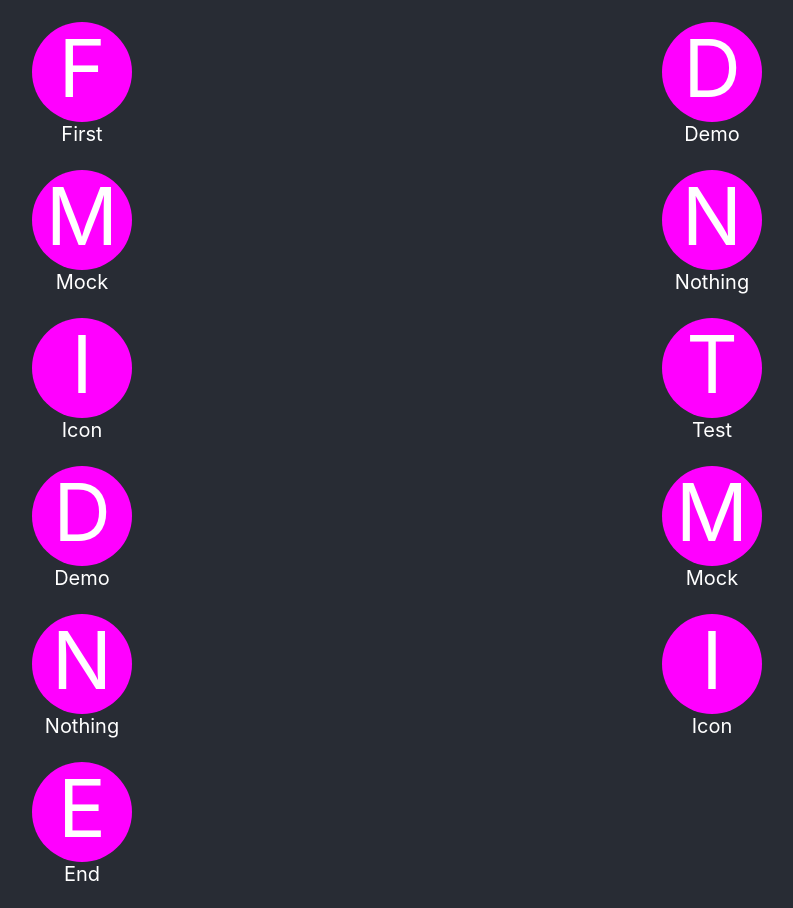
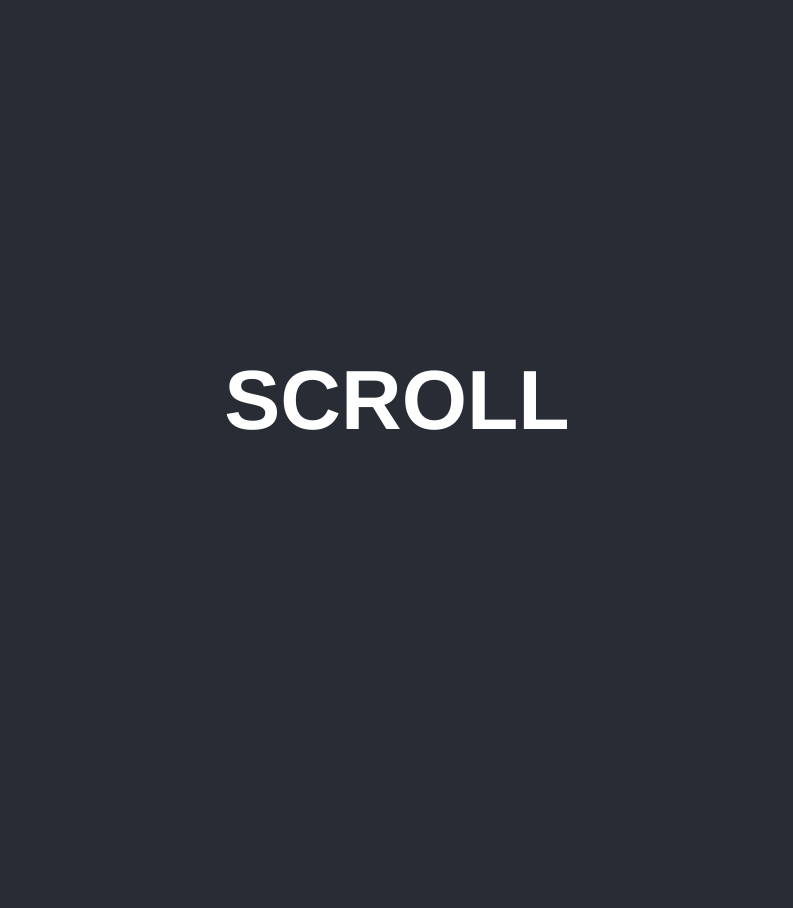
Before and after one commit to EnglishAW/watch-dev, a React (Create React App) app: page /up-down in a window 1280 px wide. Shown: the whole page, without its empty margins (243-1036 px from the left). After the commit the page ends 800 px from the top, so only its background shows below. Built offline with nearby package versions, Linux system fonts and the light colour scheme.

Commit message:
Scroll Up Down Project test

```diff
--- a/package.json
+++ b/package.json
@@ -12,7 +12,8 @@
     "@types/react-dom": "^18.0.11",
     "react": "^18.2.0",
     "react-dom": "^18.2.0",
-    "react-scripts": "5.0.1",
+    "react-router-dom": "^6.9.0",
+    "react-scripts": "^5.0.1",
     "typescript": "^4.9.5",
     "web-vitals": "^2.1.4"
   },
--- a/src/App.css
+++ b/src/App.css
@@ -5,6 +5,7 @@ html {
 .App {
   /* text-align: center; */
   /* max-width: 396px; */
+  height: 100%;
 }
 
 .App-logo {
--- a/src/App.tsx
+++ b/src/App.tsx
@@ -1,24 +1,23 @@
-import React from 'react';
+import React, { useEffect } from 'react';
 import './App.css';
-import ProjectShortcut from './components/project-icon/project-shortcut';
-import ProjectList from './components/project-list/project-list';
+import { BrowserRouter, Routes, Route } from "react-router-dom";
+import UpDownProject from './projects/up-down/up-down';
+import Home from './projects/home/home';
 
 function App() {
   return (
     <div className="App">
-      <ProjectList>
-        <ProjectShortcut title="First"/>
-        <ProjectShortcut title="Demo"/>
-        <ProjectShortcut title="Mock"/>
-        <ProjectShortcut title="Nothing"/>
-        <ProjectShortcut title="Icon"/>
-        <ProjectShortcut title="Test"/>
-        <ProjectShortcut title="Demo"/>
-        <ProjectShortcut title="Mock"/>
-        <ProjectShortcut title="Nothing"/>
-        <ProjectShortcut title="Icon"/>
-        <ProjectShortcut title="End"/>
-      </ProjectList>
+      <BrowserRouter>
+        <Routes>
+          <Route path="/" element={<Home />} />
+          <Route path="up-down" element={<UpDownProject />} />
+          {/* <Route path="blogs" element={<Blogs />} /> */}
+          {/* <Route path="contact" element={<Contact />} /> */}
+          {/* <Route path="*" element={<NoPage />} /> */}
+        {/* </Route> */}
+      </Routes>
+    </BrowserRouter>
+
     </div>
   );
 }
--- a/src/index.css
+++ b/src/index.css
@@ -1,4 +1,8 @@
+html {
+  height: 100%;
+}
 body {
+  color: white;
   margin: 0;
   font-family: -apple-system, BlinkMacSystemFont, 'Segoe UI', 'Roboto', 'Oxygen',
     'Ubuntu', 'Cantarell', 'Fira Sans', 'Droid Sans', 'Helvetica Neue',
--- /dev/null
+++ b/src/projects/home/home.css
@@ -0,0 +1,3 @@
+.link {
+    text-decoration: none;
+}
--- /dev/null
+++ b/src/projects/home/home.tsx
@@ -0,0 +1,29 @@
+import React from 'react';
+import { Link } from 'react-router-dom';
+import ProjectShortcut from '../../components/project-icon/project-shortcut';
+import ProjectList from '../../components/project-list/project-list';
+import './home.css'
+
+function Home() {
+
+  return (
+    <ProjectList>
+        <Link className="link" to="up-down">
+            <ProjectShortcut title="Up Down"/>
+        </Link>
+
+        <ProjectShortcut title="Demo"/>
+        <ProjectShortcut title="Mock"/>
+        <ProjectShortcut title="Nothing"/>
+        <ProjectShortcut title="Icon"/>
+        <ProjectShortcut title="Test"/>
+        <ProjectShortcut title="Demo"/>
+        <ProjectShortcut title="Mock"/>
+        <ProjectShortcut title="Nothing"/>
+        <ProjectShortcut title="Icon"/>
+        <ProjectShortcut title="End"/>
+    </ProjectList>
+  );
+}
+
+export default Home;
--- /dev/null
+++ b/src/projects/up-down/up-down.css
@@ -0,0 +1,10 @@
+.indicator {
+    display: flex;
+    flex-direction: column;
+    justify-content: center;
+    align-items: center;
+    font-family: 'Helvetica';
+    font-size: 84px;
+    font-weight: bold;
+    height: 100vh;
+}
--- /dev/null
+++ b/src/projects/up-down/up-down.tsx
@@ -0,0 +1,37 @@
+import React, { useEffect, useRef, useState } from 'react';
+import './up-down.css'
+
+function UpDownProject() {
+    const timerRef = useRef<string | number | NodeJS.Timeout>(0)
+    const [scrollDirection, setScrollDirection] = useState(0)
+
+    useEffect(()=> {
+        window.addEventListener("wheel", (event) => {
+            setScrollDirection(event.deltaY > 0 ? -1 : 1)
+
+            // Debounce no input to set scroll back to neither direction
+            clearTimeout(timerRef.current)
+            timerRef.current = setTimeout(() => {
+                setScrollDirection(0)
+            }, 750)
+
+            event.preventDefault();
+            event.stopPropagation();
+        },  { passive:false });
+      },[])
+
+    const scrollText =
+        scrollDirection > 0 ?
+            "UP" :
+            scrollDirection < 0 ?
+                "DOWN" :
+                "SCROLL"
+
+  return (
+    <div className="indicator">
+        {scrollText}
+    </div>
+  );
+}
+
+export default UpDownProject;
--- a/tsconfig.json
+++ b/tsconfig.json
@@ -17,6 +17,7 @@
     "moduleResolution": "node",
     "resolveJsonModule": true,
     "isolatedModules": true,
+    "noImplicitThis": false,
     "noEmit": true,
     "jsx": "react-jsx"
   },
```
Also changed, not shown: src/util/debounce.ts (added, +9 -0 lines), 1 other file (tests, documents, lock files or other folders).
